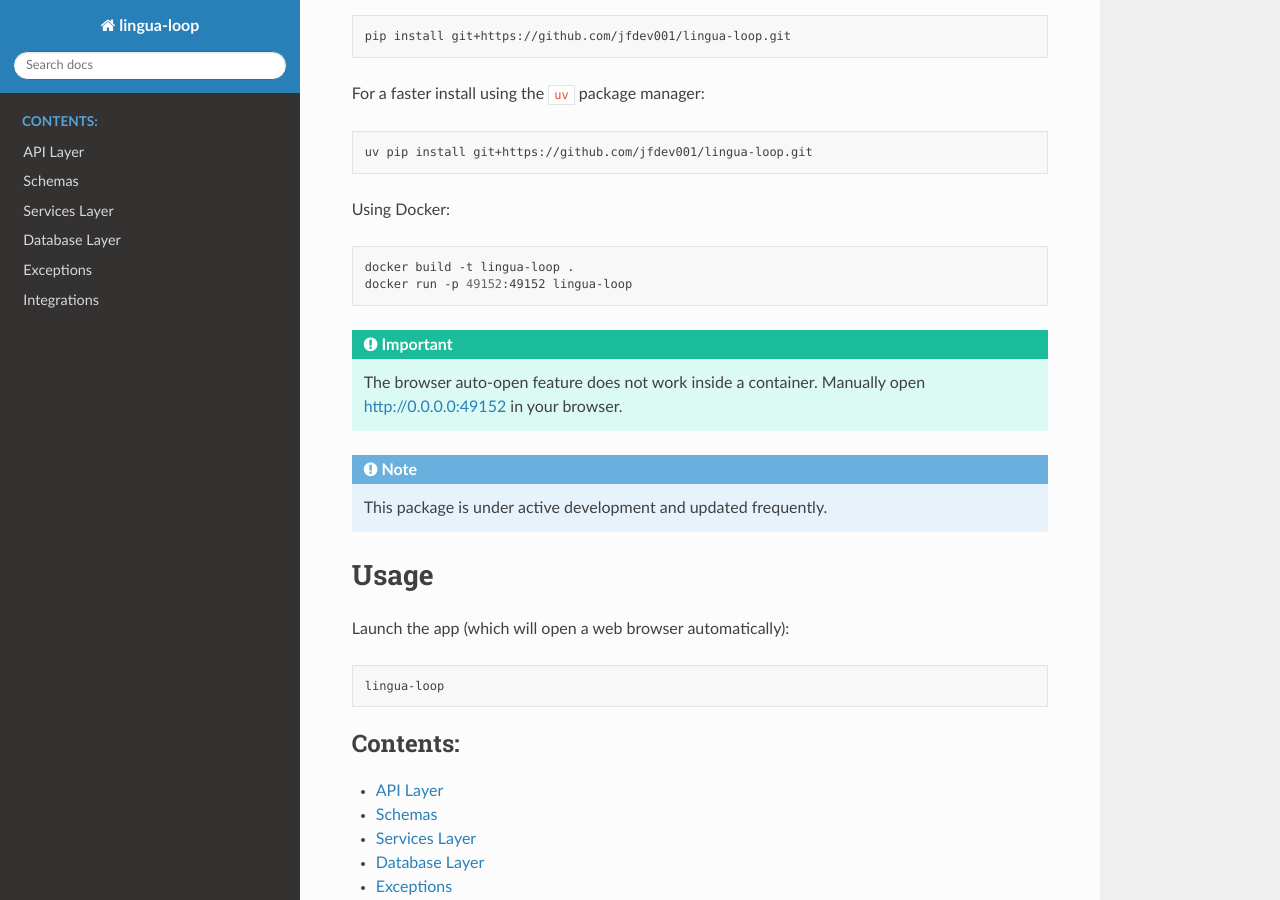
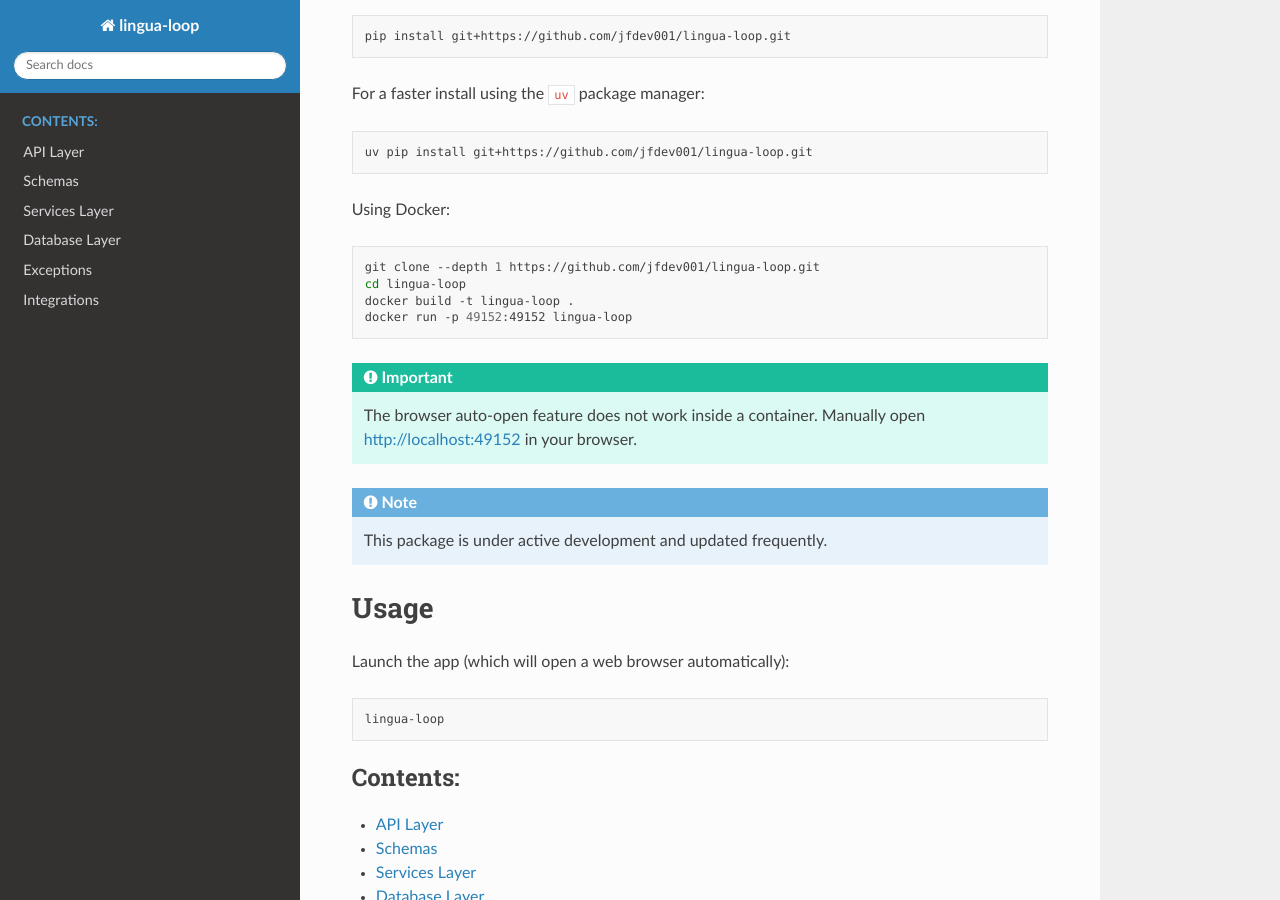
Before and after one commit to jfdev001/lingua-loop, a Sphinx documentation site: the page built from docs/index.rst, in a window 1280 px wide and 900 px high, scrolled down 1707 px. Built offline with Sphinx 7.4.7 and the Read the Docs theme 3.1.0, drawn with Linux system fonts in a browser that asks for light colours.

Commit message:
improve docker file, improve docs

```diff
--- a/docs/index.rst
+++ b/docs/index.rst
@@ -56,12 +56,14 @@ Using Docker:
 
 .. code-block:: bash
 
+   git clone --depth 1 https://github.com/jfdev001/lingua-loop.git
+   cd lingua-loop
    docker build -t lingua-loop .
    docker run -p 49152:49152 lingua-loop
 
 .. important::
    The browser auto-open feature does not work inside a container.
-   Manually open http://0.0.0.0:49152 in your browser.
+   Manually open http://localhost:49152 in your browser.
 
 .. note::
    This package is under active development and updated frequently.
```
Also changed, not shown: README.md (+3 -1 lines), 1 other file.
